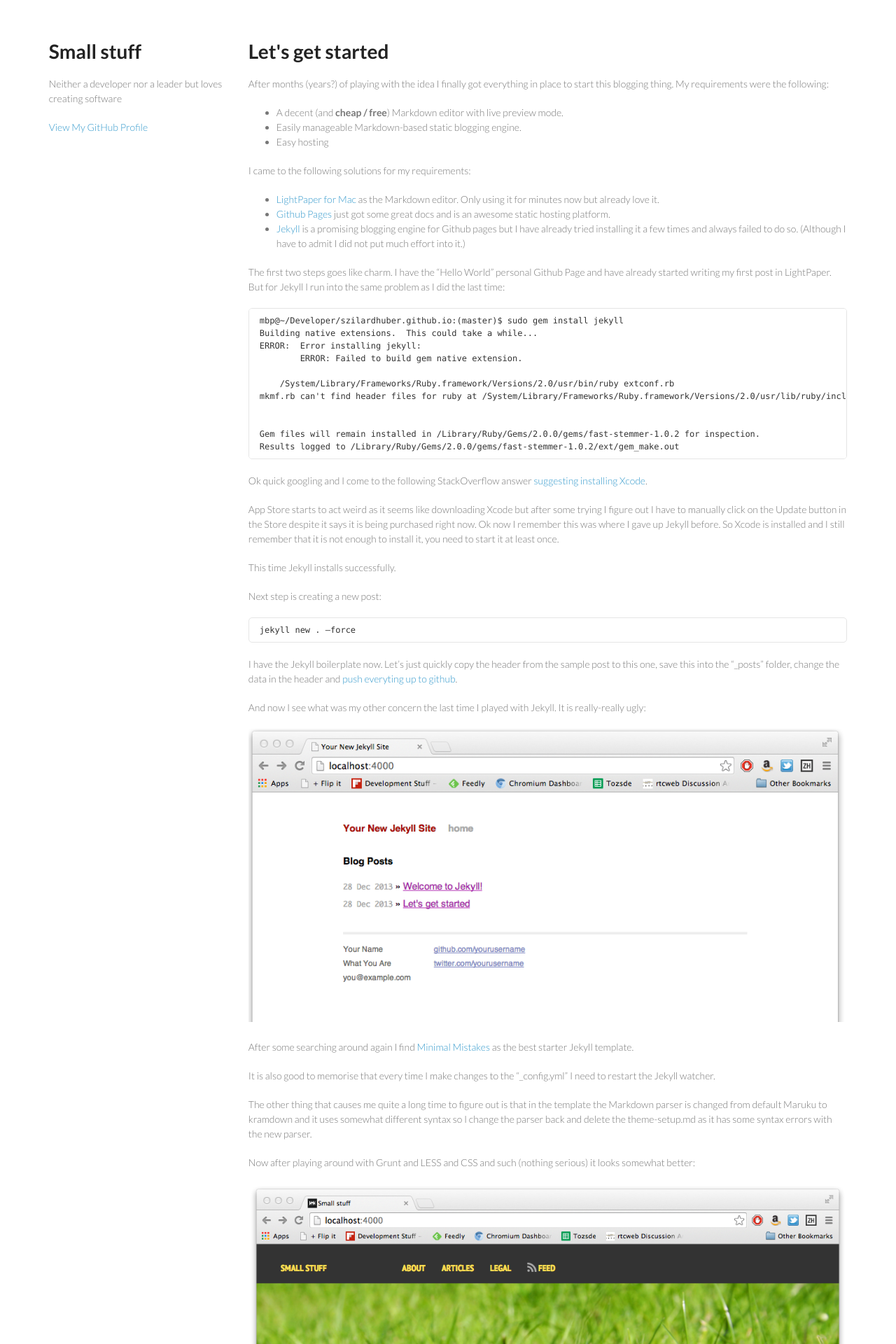
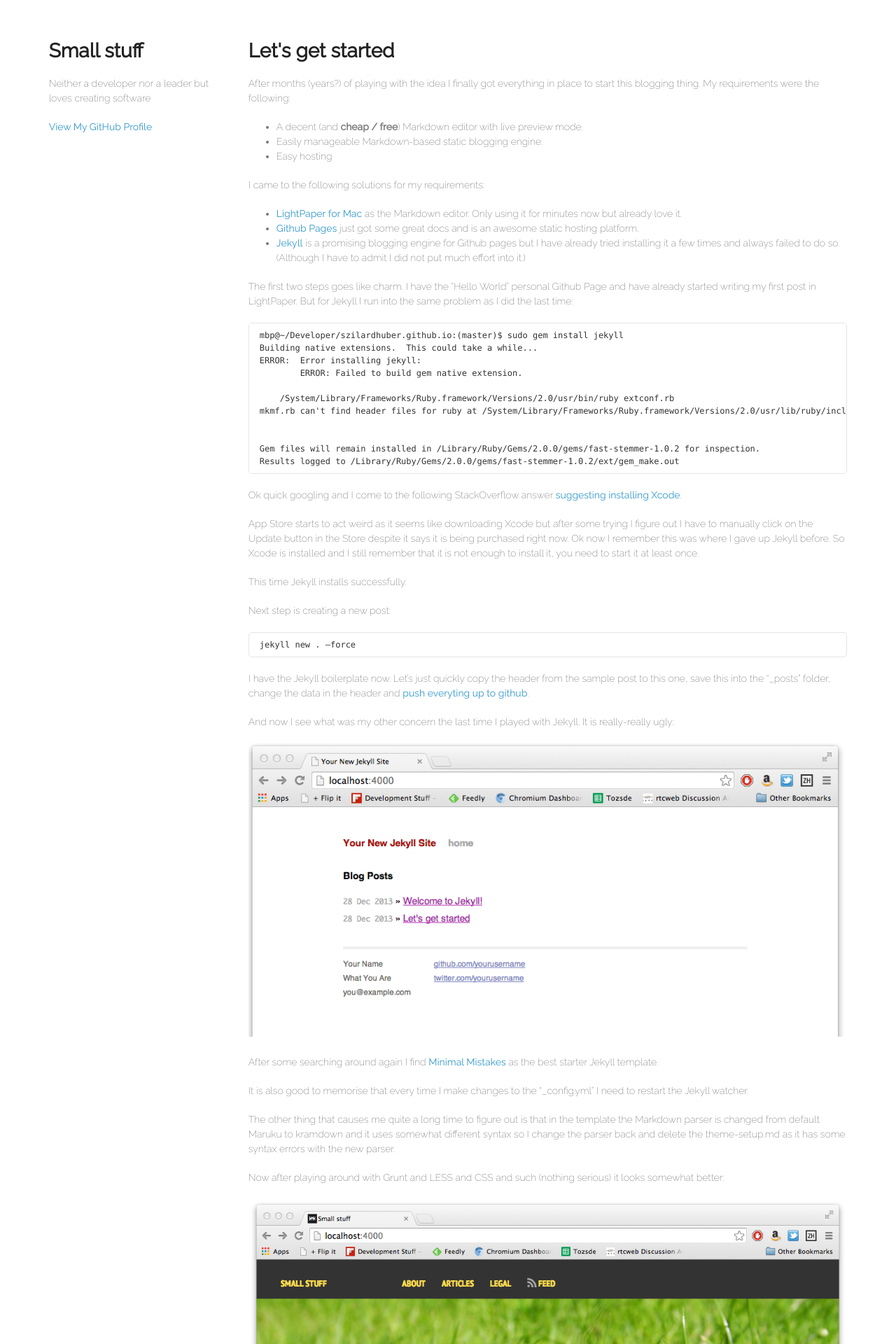
Before and after one commit to szilardhuber/szilardhuber.github.io, a Jekyll site: the page built from _posts/2013-12-28-lets-get-started.markdown, in a window 1280 px wide. Shown: the top 1920 px of the page at 70% size. Built offline with Jekyll 4.4.1, drawn with Linux system fonts in a browser that asks for light colours; comment, search, counter and statistics services are not loaded.

Commit message:
Try to add font again

```diff
--- a/_layouts/post.html
+++ b/_layouts/post.html
@@ -8,6 +8,7 @@
     <link rel="stylesheet" href="/stylesheets/styles.css">
     <link rel="stylesheet" href="/stylesheets/pygment_trac.css">
     <meta name="viewport" content="width=device-width, initial-scale=1, user-scalable=no">
+    <link href="https://fonts.googleapis.com/css2?family=Raleway:wght@100;200;400&amp;display=swap" rel="stylesheet">
     <!--[if lt IE 9]>
     <script src="//html5shiv.googlecode.com/svn/trunk/html5.js"></script>
     <![endif]-->
```
